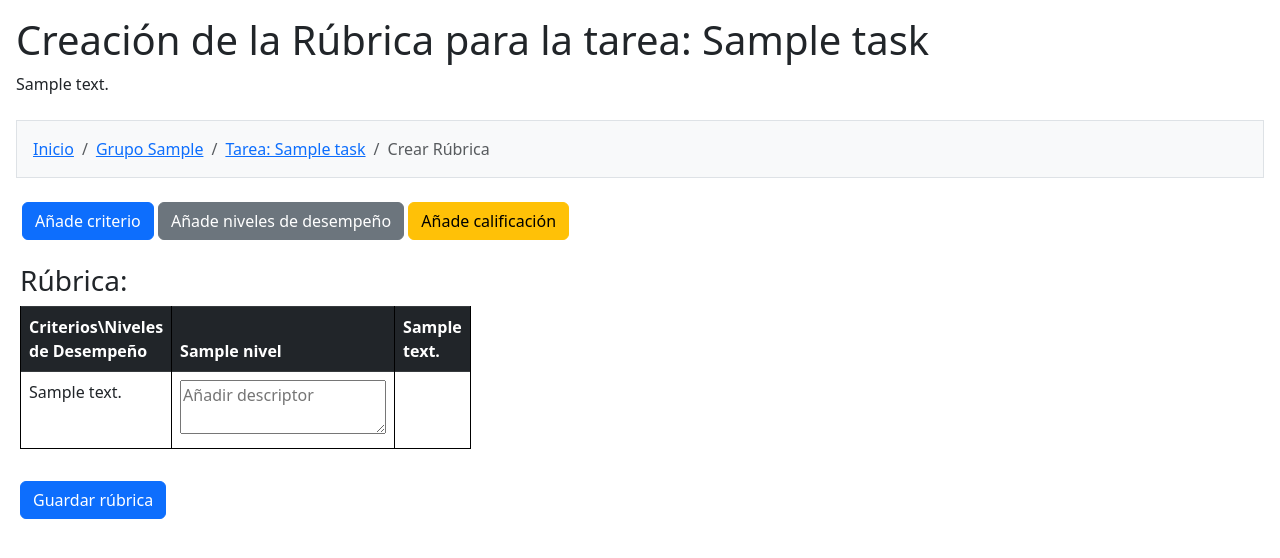
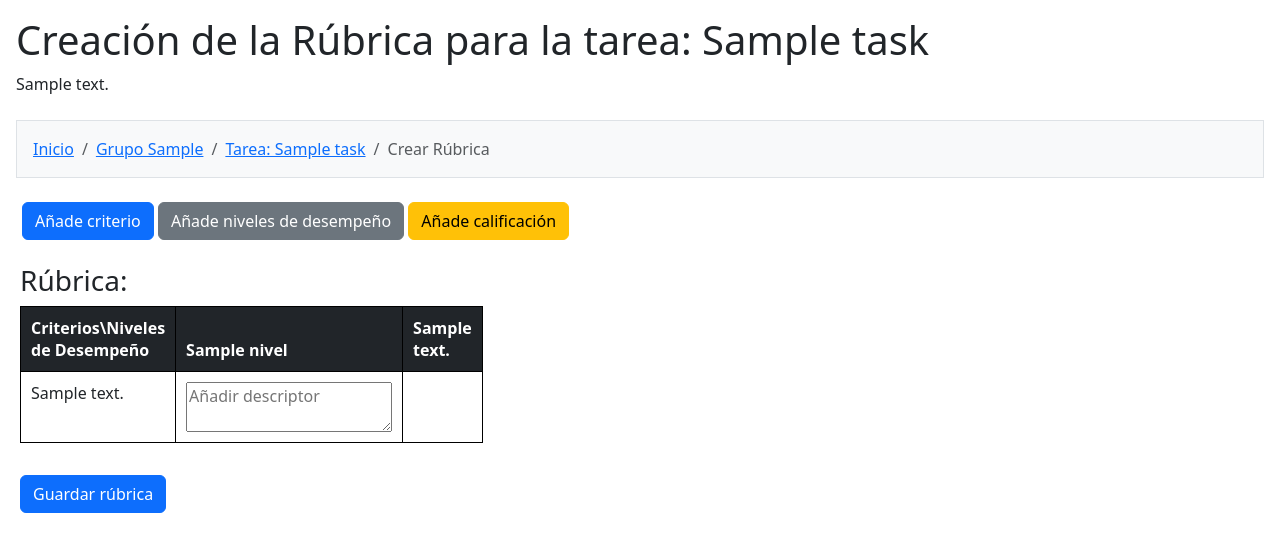
Before and after one commit to Miguelisius/FeedCycle, a Django app: template myapp/templates/registration/taskrubric_detail.html in a window 1280 px wide. Shown: the top 558 px of the page. Run offline with Django 3.2, Linux system fonts and the light colour scheme; the template is opened without the code that fills it: most values are stand-ins (such as "Sample title", 1, 10 or a date in 2020).

Commit message:
taskrubric_detail añadido en style.css

```diff
--- a/myapp/static/css/style.css
+++ b/myapp/static/css/style.css
@@ -85,3 +85,36 @@
 .task-detail-page .acciones h3 {
     margin-bottom: 30px !important;
 }
+/*taskrubric_detail*/
+#taskrubric_page .input-group {
+    margin-bottom: 10px;
+}
+
+#taskrubric_page .tablex {
+    margin-top: 30px;
+    margin-left: 20px;
+    margin-right: 70%;
+}
+
+#taskrubric_page table {
+    border: 1px solid black !important;
+    border-collapse: collapse;
+}
+
+#taskrubric_page th,
+#taskrubric_page td {
+    border: 1px solid black;
+    border-collapse: collapse;
+    padding: 10px !important;
+    margin-top: 30px;
+    margin-left: 5%;
+    margin-right: 5%;
+}
+
+#taskrubric_page input[type="text"] {
+    width: 100px !important;
+}
+
+#taskrubric_page .container {
+    margin-left: 10px !important;
+}
--- a/myapp/templates/registration/correccion.html
+++ b/myapp/templates/registration/correccion.html
@@ -127,7 +127,7 @@
                 </tbody>
             </table>
         </div>
-        <form action="{% url 'export_feedback' grupo.id_grupo task.id_task %}" method="get">
+        <form action="{% url 'export_feedback' grupo.id_grupo task.id_task %}" method="get" style="margin-left: 20px;">
             <button type="submit" class="btn btn-primary">Exportar feedback</button>
         </form>
     </body>
--- a/myapp/templates/registration/taskrubric_detail.html
+++ b/myapp/templates/registration/taskrubric_detail.html
@@ -1,10 +1,11 @@
-<!DOCTYPE html>
+{% load static %}
 <html>
 <head>
     <title>Rúbrica de {{ task.title }}</title>
     <link href="https://cdn.jsdelivr.net/npm/bootstrap@5.3.0/dist/css/bootstrap.min.css" rel="stylesheet">
     <script src="https://cdn.jsdelivr.net/npm/bootstrap@5.3.0/dist/js/bootstrap.bundle.min.js"></script>
-    <style>
+    <link rel="stylesheet" href="{% static 'css/style.css' %}">
+    <!--<style>
         .input-group {
             margin-bottom: 10px;
         }
@@ -32,9 +33,10 @@
         .container {
             margin-left: 10px;
         }
-    </style>
+    </style>-->
 </head>
 <body>
+    <div  id="taskrubric_page">
     <div class="mt-3 px-3">
         <h1>Creación de la Rúbrica para la tarea: {{task.title}}</h1>
         <p>{{ task.description }}</p>
@@ -226,6 +228,6 @@
         });
         {% endif %}
     </script>
-
+</div>
 </body>
 </html>
```
